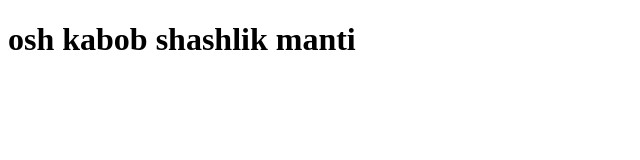
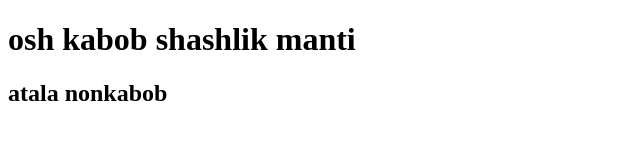
Before and after one commit to Oybek03/foods, a plain HTML site: page index.html in a window 1280 px wide. Shown: the whole page, without its empty margins (0-640 px from the left). Drawn offline with Linux system fonts and the light colour scheme.

Commit message:
new h2 tag

```diff
--- a/index.html
+++ b/index.html
@@ -11,5 +11,6 @@
     osh
     kabob shashlik manti
   </h1>
+  <h2>atala nonkabob </h2>
 </body>
 </html>
```
